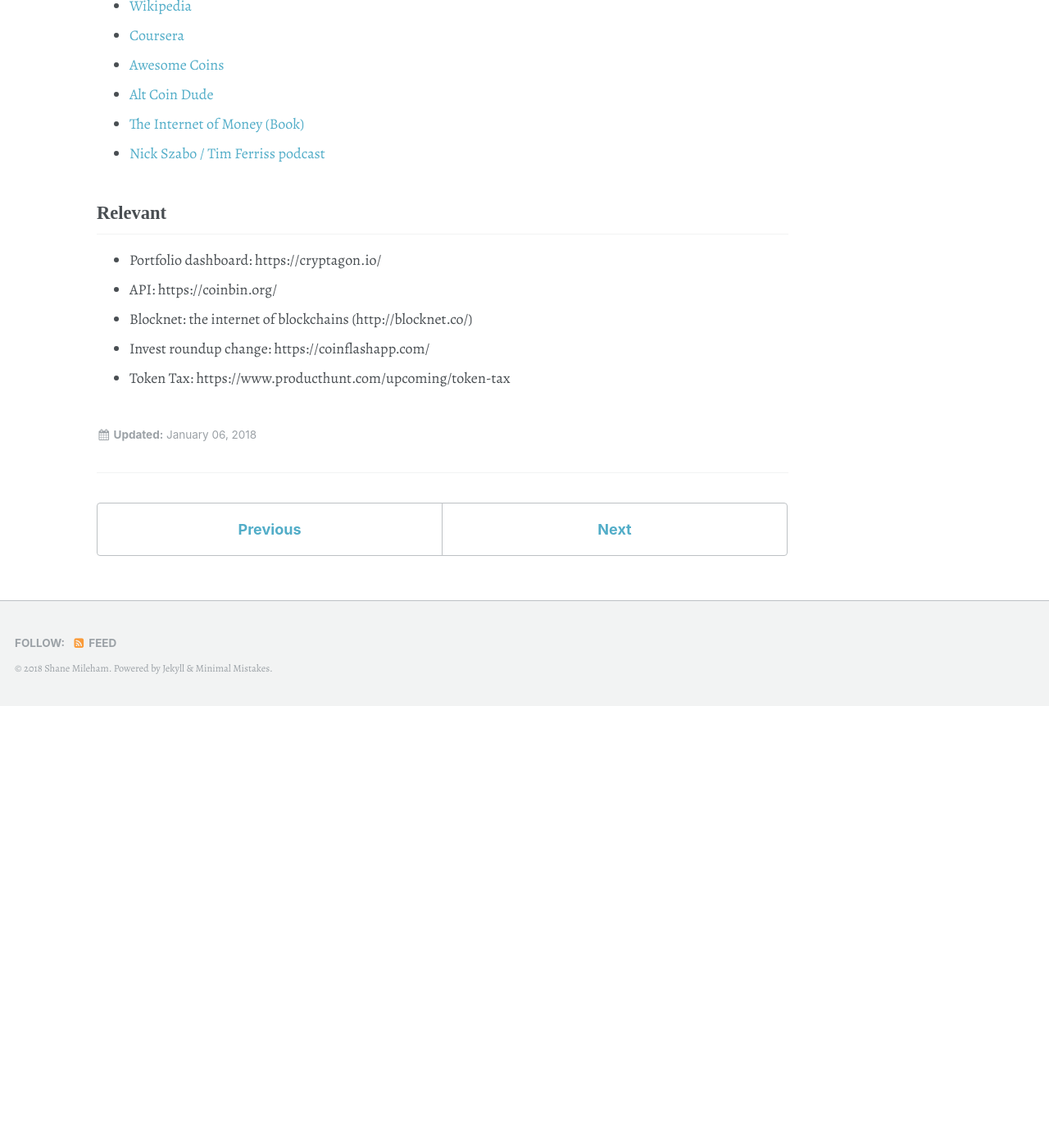
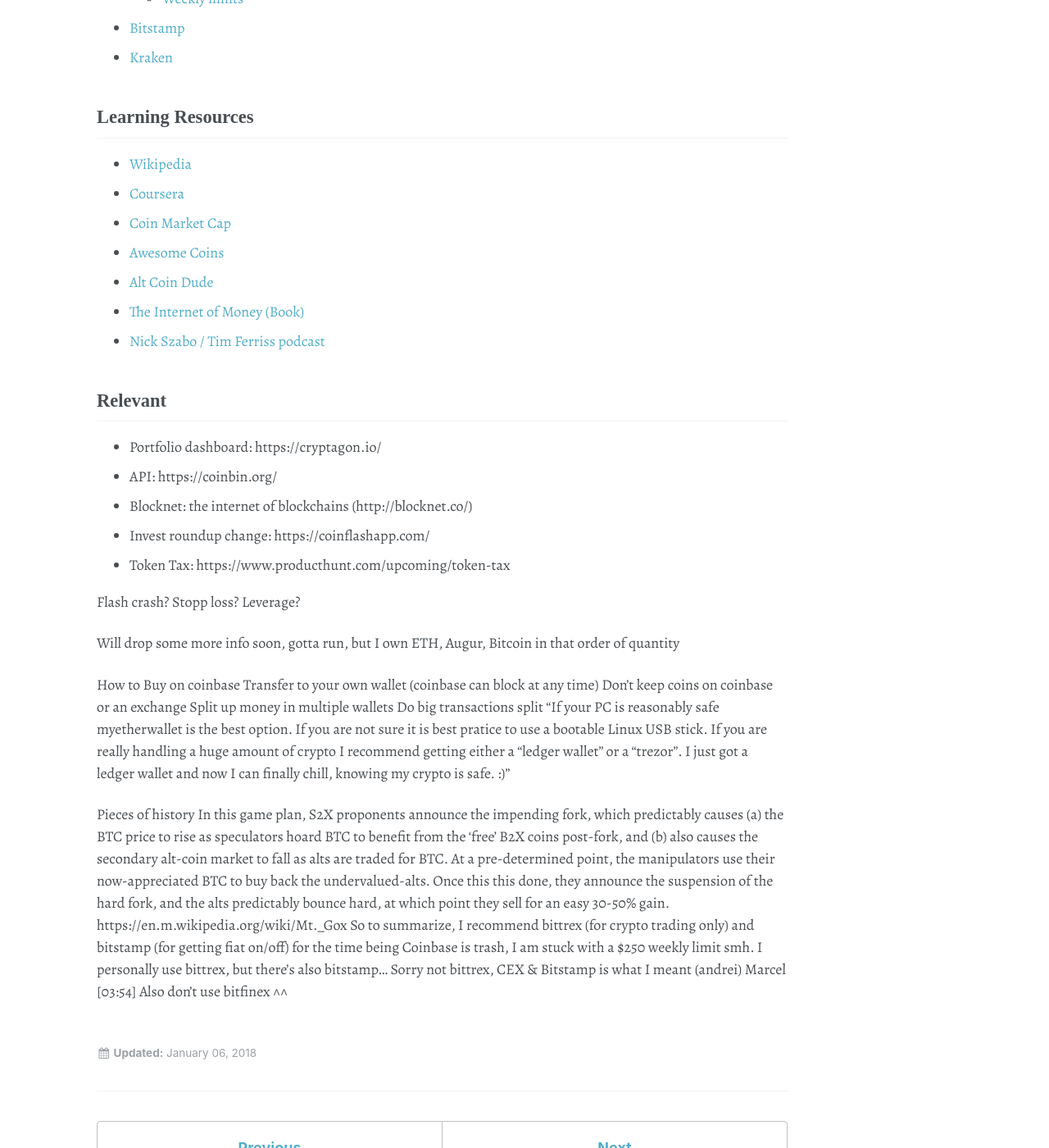
Before and after one commit to shanemileham/levelupmylife, a Jekyll site: the page built from _content/cryptocurrency/cryptocurrency.md, in a window 1280 px wide and 1400 px high, scrolled down 1253 px. Shown: the whole window at 82% size. Built offline with Jekyll 4.4.1, drawn with Linux system fonts in a browser that asks for light colours; some web fonts are replaced; comment, search, counter and statistics services are not loaded; before the commit the page ends 2114 px from its top, so only the background shows below that; some of the changed text lies outside the part shown.

Commit message:
Added cryptocurrency notes

```diff
--- a/_content/cryptocurrency/cryptocurrency.md
+++ b/_content/cryptocurrency/cryptocurrency.md
@@ -8,12 +8,17 @@ title: Cryptocurrency
 - What is cryptocurrency and why did it come into existence?
 - What problems can cryptocurrency solve?
 - How do you trade cryptocurrency?
+- Trezor vs wallet?
+  - https://www.ledgerwallet.com/products/ledger-nano-s
 
 ## Definitions
 - Cryptocurrency
 - Fiat balance
 - Cryptocurrency fork
 - [Satoshi Nakamoto](https://en.wikipedia.org/wiki/Satoshi_Nakamoto)
+- proof of stake / proof of work
+- Mining
+-
 
 ## Coins
 - [Bitcoin](https://bitcoin.org/en/)
@@ -32,6 +37,7 @@ title: Cryptocurrency
 ## Learning Resources
 - [Wikipedia](https://en.wikipedia.org/wiki/Cryptocurrency)
 - [Coursera](https://www.coursera.org/learn/cryptocurrency/home/welcome)
+- [Coin Market Cap](https://coinmarketcap.com/)
 - [Awesome Coins](https://github.com/kennethreitz/awesome-coins)
 - [Alt Coin Dude](http://altcoindude.com/)
 - [The Internet of Money (Book)](https://www.amazon.com/Internet-Money-Andreas-M-Antonopoulos/dp/1537000454)
@@ -43,3 +49,31 @@ title: Cryptocurrency
 - Blocknet: the internet of blockchains (http://blocknet.co/)
 - Invest roundup change: https://coinflashapp.com/
 - Token Tax: https://www.producthunt.com/upcoming/token-tax
+
+
+
+
+
+
+Flash crash?
+Stopp loss?
+Leverage?
+
+
+Will drop some more info soon, gotta run, but I own ETH, Augur, Bitcoin in that order of quantity
+
+How to
+Buy on coinbase
+Transfer to your own wallet (coinbase can block at any time)
+Don’t keep coins on coinbase or an exchange
+Split up money in multiple wallets
+Do big transactions split
+“If your PC is reasonably safe myetherwallet is the best option. If you are not sure it is best pratice to use a bootable Linux USB stick. If you are really handling a huge amount of crypto I recommend getting either a "ledger wallet" or a "trezor". I just got a ledger wallet and now I can finally chill, knowing my crypto is safe. :)”
+
+
+Pieces of history
+ In this game plan, S2X proponents announce the impending fork, which predictably causes (a) the BTC price to rise as speculators hoard BTC to benefit from the ‘free’ B2X coins post-fork, and (b) also causes the secondary alt-coin market to fall as alts are traded for BTC. At a pre-determined point, the manipulators use their now-appreciated BTC to buy back the undervalued-alts. Once this this done, they announce the suspension of the hard fork, and the alts predictably bounce hard, at which point they sell for an easy 30-50% gain.
+https://en.m.wikipedia.org/wiki/Mt._Gox
+So to summarize, I recommend bittrex (for crypto trading only) and bitstamp (for getting fiat on/off) for the time being
+Coinbase is trash, I am stuck with a $250 weekly limit smh. I personally use bittrex, but there’s also bitstamp… Sorry not bittrex, CEX & Bitstamp is what I meant (andrei)
+Marcel [03:54] Also don't use bitfinex ^^
```
